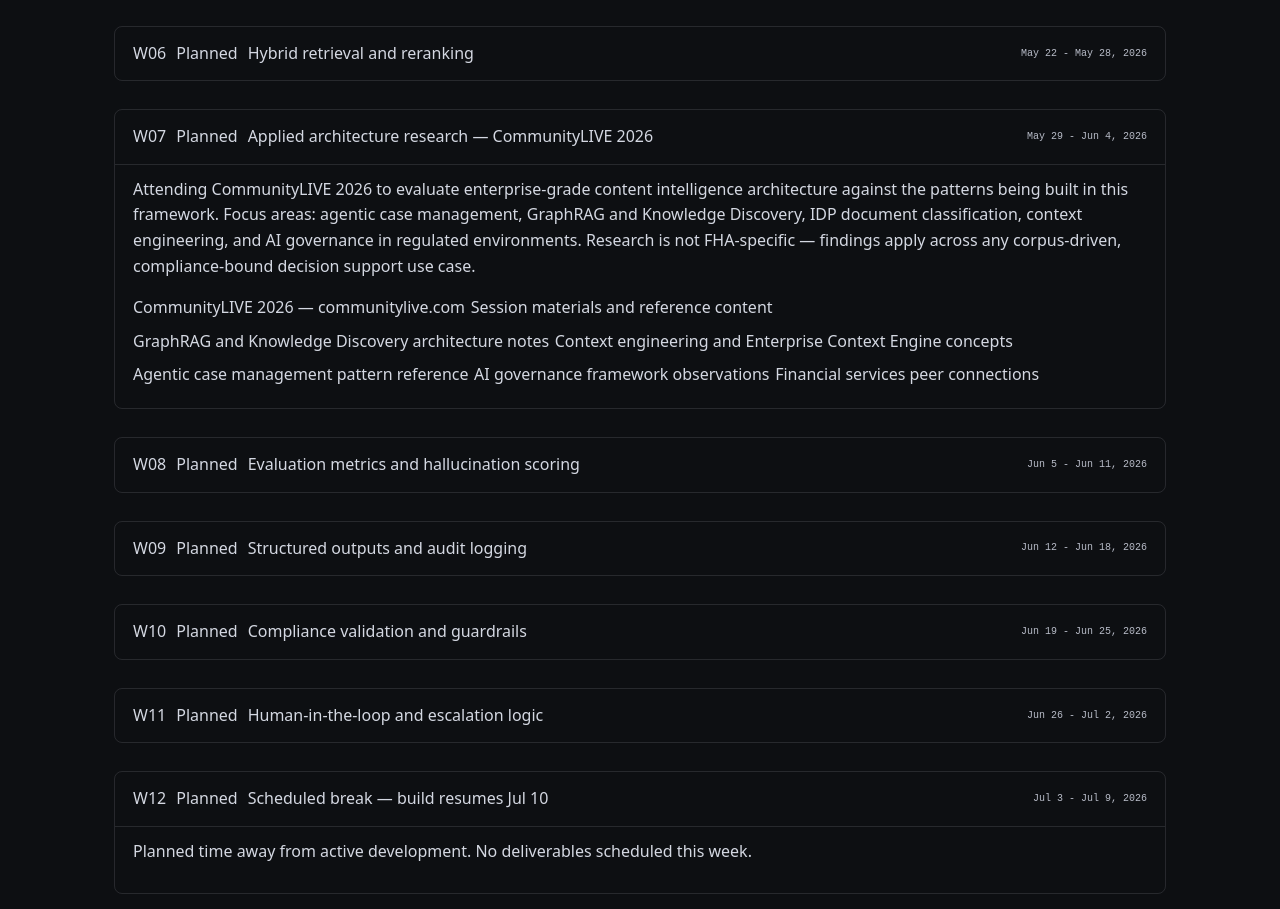
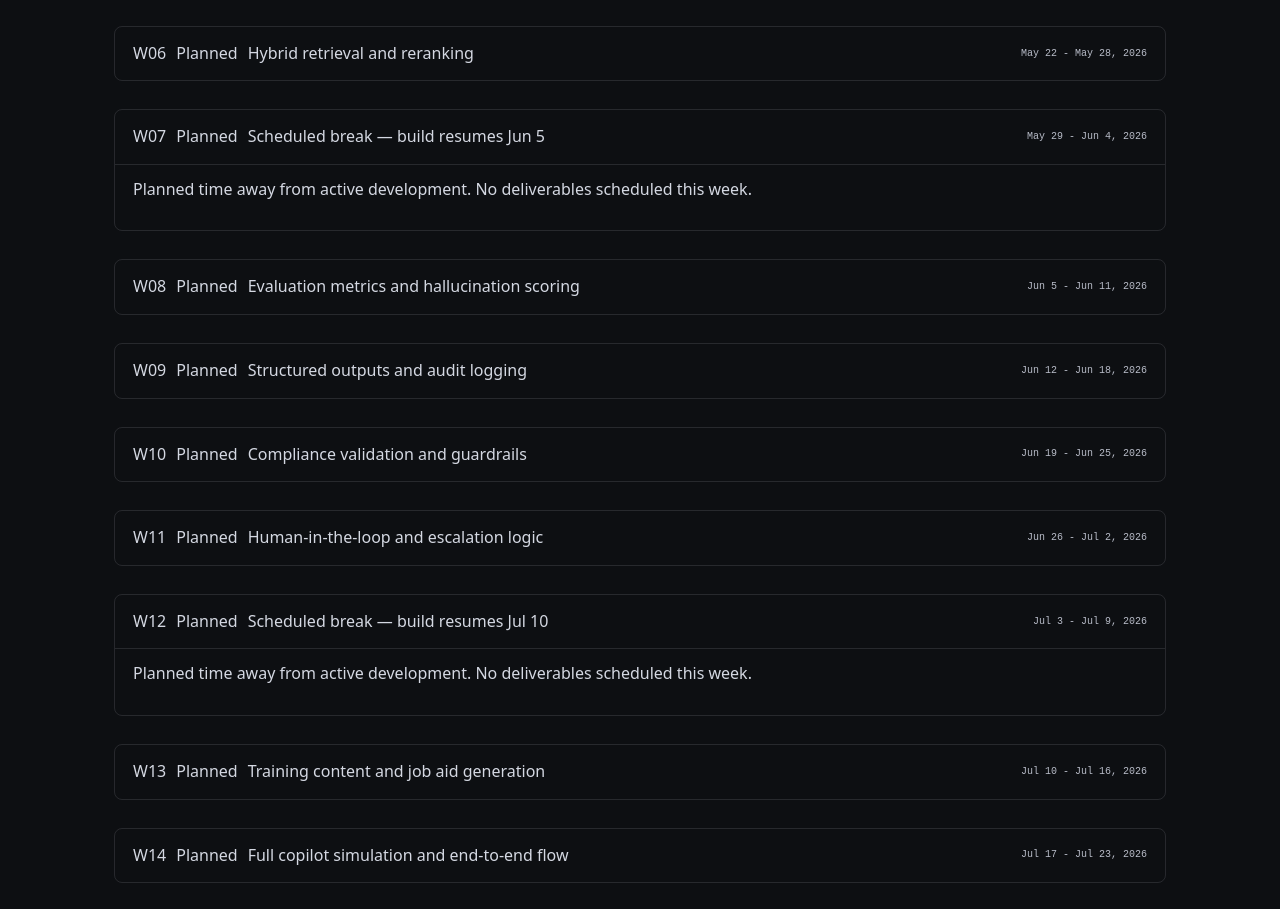
Before and after one commit to blendedpages-bq/pulse-pm, a React (Vite) app: page /build in a window 1280 px wide. Shown: the part 1560-2469 px from the top of the page. Built offline with nearby package versions, Linux system fonts and the light colour scheme.

Commit message:
fix: reframe W7 as scheduled break

```diff
--- a/src/pages/Build.jsx
+++ b/src/pages/Build.jsx
@@ -5,7 +5,7 @@ const weeks = [
   { num: 4, status: 'active', dates: 'May 8 - May 14, 2026', title: 'Simple UI and output refinement', desc: 'Building a demo-ready interface for the RAG pipeline that non-technical reviewers can interact with directly. Focus: clean input/output presentation, citation display, confidence flagging visibility, and refusal behavior that is readable without technical context. Output refinement continues from Week 3 — restructuring the path field from raw markdown to clean JSON and validating schema compliance across additional test scenarios.', outputs: ['Demo-ready RAG interface', 'Refined JSON output schema', 'Path field restructure', 'Additional test scenarios - in progress'], wip: true },
   { num: 5, status: 'planned', dates: 'May 15 - May 21, 2026', title: 'Scenario classification and routing' },
   { num: 6, status: 'planned', dates: 'May 22 - May 28, 2026', title: 'Hybrid retrieval and reranking' },
-  { num: 7, status: 'planned', dates: 'May 29 - Jun 4, 2026', title: 'Applied architecture research — CommunityLIVE 2026', desc: 'Attending CommunityLIVE 2026 to evaluate enterprise-grade content intelligence architecture against the patterns being built in this framework. Focus areas: agentic case management, GraphRAG and Knowledge Discovery, IDP document classification, context engineering, and AI governance in regulated environments. Research is not FHA-specific — findings apply across any corpus-driven, compliance-bound decision support use case.', outputs: ['CommunityLIVE 2026 — communitylive.com', 'Session materials and reference content', 'GraphRAG and Knowledge Discovery architecture notes', 'Context engineering and Enterprise Context Engine concepts', 'Agentic case management pattern reference', 'AI governance framework observations', 'Financial services peer connections'] },
+  { num: 7, status: 'planned', dates: 'May 29 - Jun 4, 2026', title: 'Scheduled break — build resumes Jun 5', desc: 'Planned time away from active development. No deliverables scheduled this week.'},
   { num: 8, status: 'planned', dates: 'Jun 5 - Jun 11, 2026', title: 'Evaluation metrics and hallucination scoring' },
   { num: 9, status: 'planned', dates: 'Jun 12 - Jun 18, 2026', title: 'Structured outputs and audit logging' },
   { num: 10, status: 'planned', dates: 'Jun 19 - Jun 25, 2026', title: 'Compliance validation and guardrails' },
```
